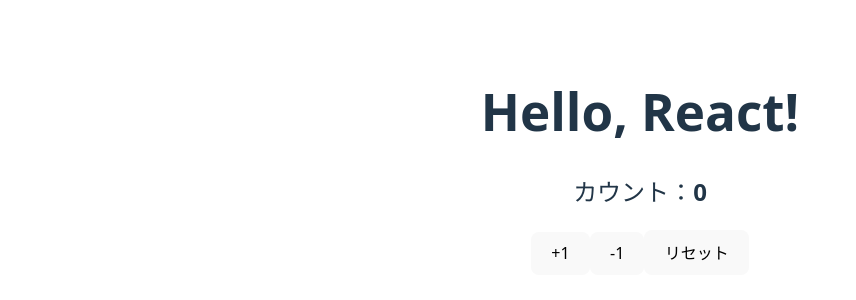
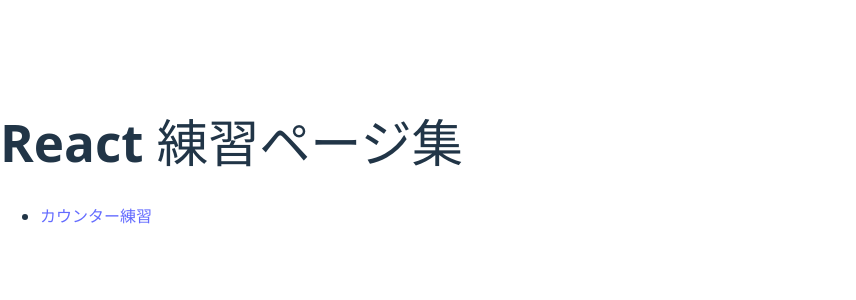
Before and after one commit to sik-nyan/hello-react-portfolio, a React (Vite) app: page / in a window 1280 px wide. Shown: the part 238-538 px from the top of the page, without its empty margins (0-856 px from the left). Built offline with nearby package versions, Linux system fonts and the light colour scheme.

Commit message:
ページ処理を追加

```diff
--- a/package.json
+++ b/package.json
@@ -14,7 +14,7 @@
   "dependencies": {
     "react": "^19.0.0",
     "react-dom": "^19.0.0",
-    "react-router-dom": "^6.22.2"
+    "react-router-dom": "^6.30.0"
   },
   "devDependencies": {
     "@eslint/js": "^9.22.0",
--- a/src/App.jsx
+++ b/src/App.jsx
@@ -1,33 +1,14 @@
-import { useState } from 'react'
-import reactLogo from './assets/react.svg'
-import viteLogo from '/vite.svg'
-import './App.css'
-// カウントアップ・ダウン処理
-import CountDisp from './components/CountDisp';
+import { Routes, Route } from 'react-router-dom';
+import Home from './pages/Home';
+import Counter from './pages/Counter';
 
 
-// 親要素
 function App() {
-  // カウントアップの状態管理
-  const [count, setCount] = useState(0);
-  // インクリメント処理
-  const handleInclement = () => setCount(count + 1);
-  // デクリメント処理
-  const handleDeclement = () => setCount(count - 1);
-  // リセット処理
-  const handleReset = () => setCount(0);
-
   return (
-    <div>
-      <h1>Hello, React!</h1>
-
-      <CountDisp
-        count={count}
-        onInclement={handleInclement}
-        onDeclement={handleDeclement}
-        onReset={handleReset}
-      />
-    </div>
+    <Routes>
+      <Route path="/" element={<Home />} />
+      <Route path="/counter" element={<Counter />} />
+    </Routes>
   );
 }
 
--- /dev/null
+++ b/src/pages/Counter.jsx
@@ -0,0 +1,31 @@
+// src/pages/Counter.jsx
+import { useState } from 'react';
+import CountDisp from '../components/CountDisp';
+import { useNavigate } from 'react-router-dom'; // ← 追加！
+
+function Counter() {
+  const [count, setCount] = useState(0);
+
+  const handleInclement = () => setCount(count + 1);
+  const handleDeclement = () => setCount(count - 1);
+  const handleReset = () => setCount(0);
+
+  const navigate = useNavigate(); // ← フックでナビゲーター取得！
+
+  return (
+    <div>
+      <h1>カウンター練習ページ</h1>
+      <CountDisp
+        count={count}
+        onInclement={handleInclement}
+        onDeclement={handleDeclement}
+        onReset={handleReset}
+      />
+
+      {/* 戻るボタン */}
+      <button onClick={() => navigate(-1)}>戻る</button>
+    </div>
+  );
+}
+
+export default Counter;
--- /dev/null
+++ b/src/pages/Home.jsx
@@ -0,0 +1,16 @@
+// src/pages/Home.jsx
+import { Link } from 'react-router-dom';
+
+function Home() {
+  return (
+    <div>
+      <h1>React 練習ページ集</h1>
+      <ul>
+        <li><Link to="/counter">カウンター練習</Link></li>
+        {/* 今後ここにどんどん追加できる！ */}
+      </ul>
+    </div>
+  );
+}
+
+export default Home;
```
Also changed, not shown: 1 other file (tests, documents, lock files or other folders).
